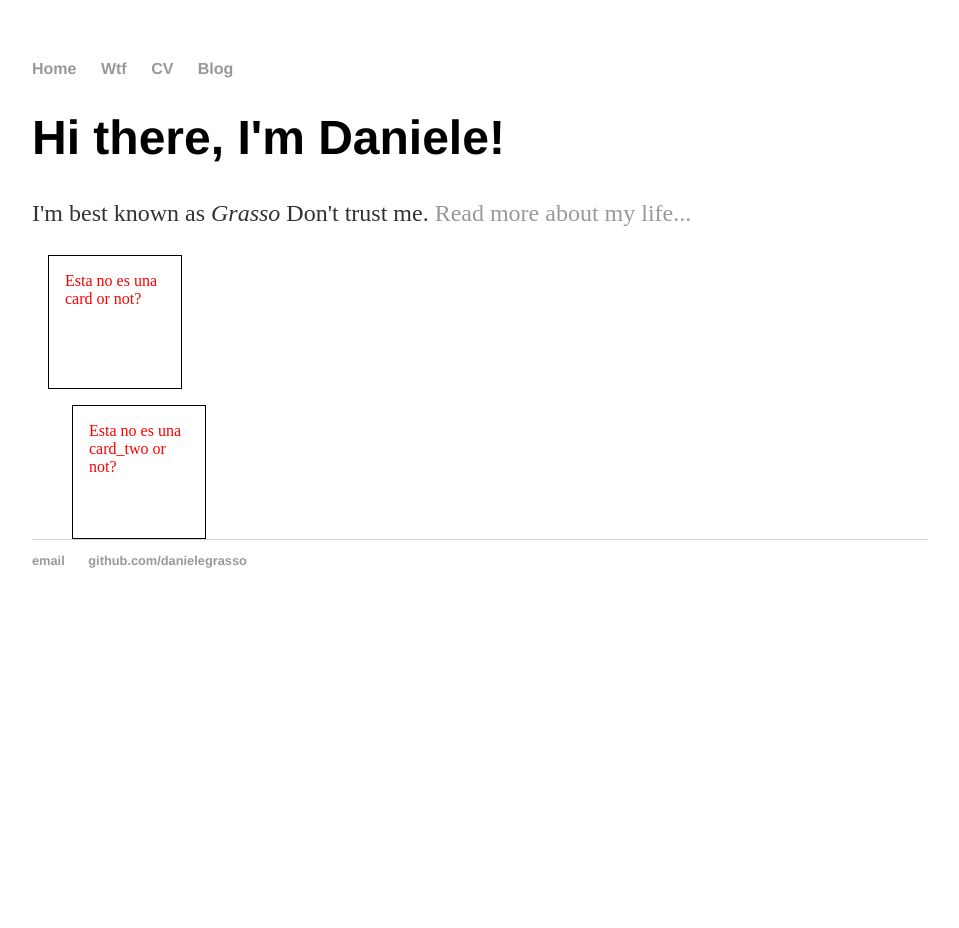
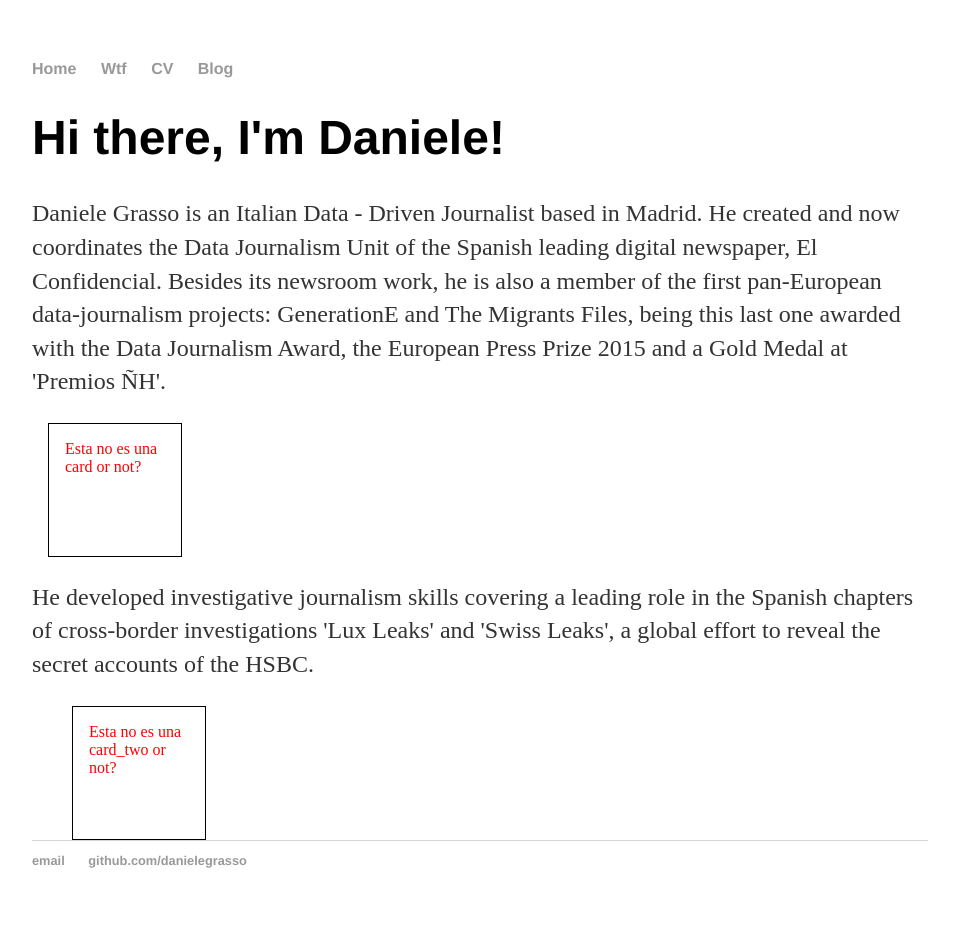
Before and after one commit to danielegrasso/danielegrasso.github.io, a Jekyll site: the page built from index.html, in a window 1280 px wide. Shown: the whole page, without its empty margins (160-1119 px from the left). Built offline with Jekyll 4.4.1, drawn with Linux system fonts in a browser that asks for light colours; before the commit the page ends 900 px from its top, so only the background shows below that.

Commit message:
Update index.html
Adding personal information

```diff
--- a/index.html
+++ b/index.html
@@ -4,12 +4,18 @@ title: Daniele Grasso, Data Journalist
 ---
 <div class="blurb">
 	<h1>Hi there, I'm Daniele!</h1>
-	<p>I'm best known as <em>Grasso</em> Don't trust me. <a href="/about">Read more about my life...</a></p>
+	<p>Daniele Grasso is an Italian Data - Driven Journalist based in Madrid. He created and now coordinates the Data Journalism Unit of the Spanish leading digital newspaper, El Confidencial.
+
+Besides its newsroom work, he is also a member of the first pan-European data-journalism projects: GenerationE and The Migrants Files, being this last one awarded with the Data Journalism Award, the European Press Prize 2015 and a Gold Medal at 'Premios ÑH'.
+
 </div><!-- /.blurb -->
 <div class="card"
 style="border:thin solid black";>
 	Esta no es una card or not?
 </div>
+<p>
+He developed investigative journalism skills covering a leading role in the Spanish chapters of cross-border investigations 'Lux Leaks' and 'Swiss Leaks', a global effort to reveal the secret accounts of the HSBC.
+</p></p>
 <div class="card_two"
 style="border:thin solid black";>
 	Esta no es una card_two or not?
```
